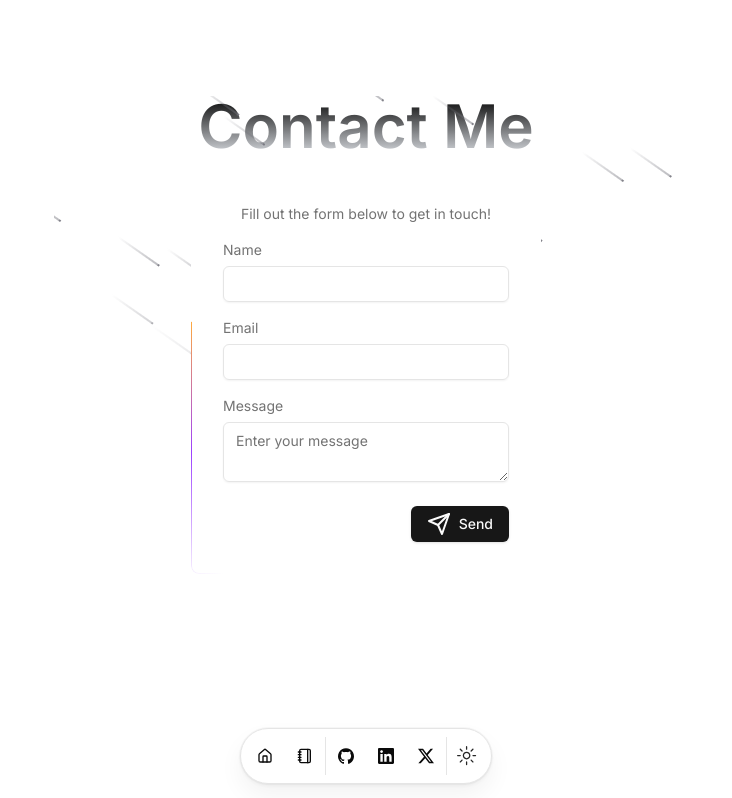
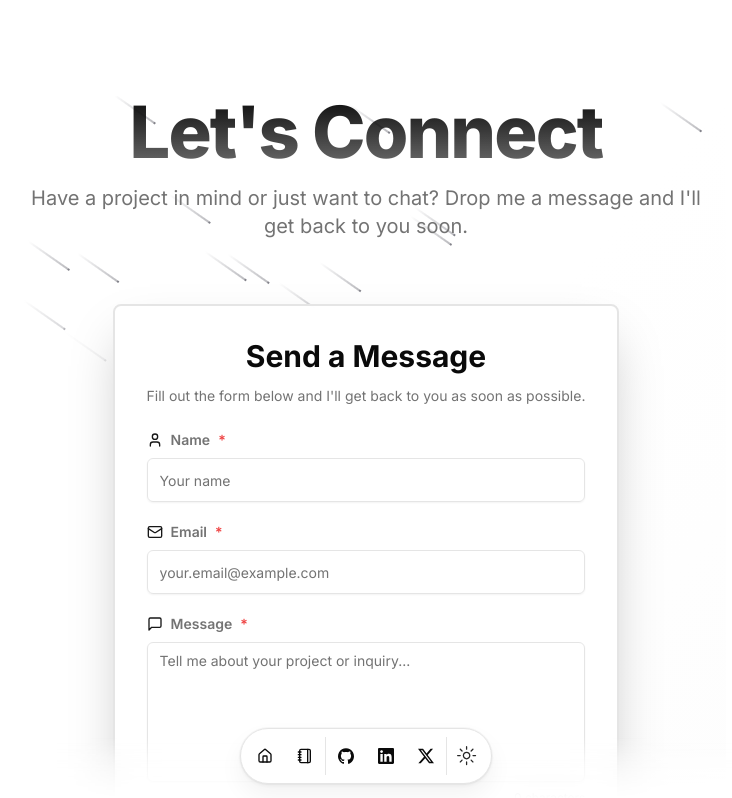
Before and after one commit to Mayank-Radadiya/my-Portfolio, a Next.js app: page /contact in a window 1280 px wide. Shown: the top 798 px of the page, without its empty margins (274-1006 px from the left). Built offline with nearby package versions, Linux system fonts and the light colour scheme.

Commit message:
Update Contect page Ui

```diff
--- a/src/app/contact/page.tsx
+++ b/src/app/contact/page.tsx
@@ -1,24 +1,17 @@
 "use client";
+
 import { Meteors } from "@/components/magicui/meteors";
-import { NextPage } from "next";
 import { Button } from "@/components/ui/button";
-import {
-  Card,
-  CardContent,
-  CardDescription,
-  CardFooter,
-  CardHeader,
-} from "@/components/ui/card";
+import { Card, CardContent, CardHeader } from "@/components/ui/card";
 import { Input } from "@/components/ui/input";
 import { BorderBeam } from "@/components/magicui/border-beam";
 import { Textarea } from "@/components/ui/textarea";
-import { Send } from "lucide-react";
-import { useRef, useState } from "react";
+import { Send, Mail, MessageSquare, User, CheckCircle2 } from "lucide-react";
+import { useState } from "react";
 import emailjs from "@emailjs/browser";
 import toast from "react-hot-toast";
 
-const Page: NextPage = () => {
-  const formRef = useRef<HTMLFormElement>(null);
+const Page: React.FC = () => {
   const [form, setForm] = useState({
     name: "",
     email: "",
@@ -31,18 +24,15 @@ const Page: NextPage = () => {
     e: React.ChangeEvent<HTMLInputElement | HTMLTextAreaElement>
   ) => {
     const { name, value } = e.target;
-    setForm((prev) => ({
-      ...prev,
-      [name]: value,
-    }));
+    setForm((prev) => ({ ...prev, [name]: value }));
   };
 
-  const handleSubmit = (e: React.FormEvent<HTMLFormElement>) => {
+  const handleSubmit = async (e: React.FormEvent<HTMLFormElement>) => {
     e.preventDefault();
     setLoading(true);
 
-    toast
-      .promise(
+    try {
+      await toast.promise(
         emailjs.send(
           process.env.NEXT_PUBLIC_EMAILJS_SERVICE_ID!,
           process.env.NEXT_PUBLIC_EMAILJS_TEMPLATE_ID!,
@@ -51,7 +41,7 @@ const Page: NextPage = () => {
             to_name: "Mayank",
             from_email: form.email,
             to_email: "mayankradadiya2@gmail.com",
-            message: `${form.email} ${form.message}`,
+            message: `Gmail:  ${form.email}  \n \n Message:  ${form.message}`,
           },
           process.env.NEXT_PUBLIC_EMAILJS_PUBLIC_KEY!
         ),
@@ -60,85 +50,160 @@ const Page: NextPage = () => {
           success: "Thank you! I will get back to you as soon as possible.",
           error: "Ahh, something went wrong. Please try again.",
         }
-      )
-      .then(() => {
+      );
+
+      setForm({ name: "", email: "", message: "" });
+    } catch (error) {
+      console.error(error);
+    } finally {
       setLoading(false);
-        setForm({ name: "", email: "", message: "" });
-      })
-      .catch((error) => {
-        setLoading(false);
-        console.error(error);
-      });
+    }
   };
 
   return (
-    <div className="relative flex h-full w-full flex-col items-center justify-center overflow-hidden rounded-lg">
-      <Meteors number={50} />
-      <span className="pointer-events-none whitespace-pre-wrap bg-gradient-to-b from-black to-gray-300/80 bg-clip-text text-center text-6xl font-semibold leading-none text-transparent dark:from-white dark:to-slate-900/10">
-        Contact Me
-      </span>
-      <Card className="relative w-[350px] overflow-hidden p-8 mt-4">
-        <CardHeader>
-          <CardDescription className="text-center mb-4">
-            Fill out the form below to get in touch!
-          </CardDescription>
+    <div className="relative h-full flex items-center justify-center overflow-hidden bg-gradient-to-br from-background via-background to-muted/20">
+      <Meteors number={30} />
+
+      <div className="w-full flex items-center justify-center flex-col z-10">
+        {/* Header Section */}
+        <div className="text-center mb-16 space-y-4">
+          <h1 className="bg-gradient-to-b from-foreground to-foreground/60 bg-clip-text text-4xl sm:text-5xl md:text-6xl lg:text-7xl font-extrabold text-transparent tracking-tight">
+            Let's Connect
+          </h1>
+          <p className="text-muted-foreground text-lg sm:text-xl max-w-2xl mx-auto">
+            Have a project in mind or just want to chat? Drop me a message and
+            I'll get back to you soon.
+          </p>
+        </div>
+
+        {/* Main Content */}
+        <div className="flex items-center justify-center  gap-8 ">
+          {/* Contact Form */}
+          <Card className="relative overflow-hidden backdrop-blur-sm bg-card/95 shadow-2xl border-2">
+            <CardHeader className="space-y-1 pb-6 pt-8 px-8">
+              <h2 className="text-3xl font-bold text-center mb-2">
+                Send a Message
+              </h2>
+              <p className="text-center text-muted-foreground text-sm">
+                Fill out the form below and I'll get back to you as soon as
+                possible.
+              </p>
             </CardHeader>
-        <CardContent>
-          <form onSubmit={handleSubmit} className="space-y-4">
-            <div className="grid w-full items-center gap-4">
-              <div className="flex flex-col space-y-1.5">
-                <label htmlFor="name">Name</label>
+
+            <CardContent className="px-8 pb-8">
+              <form onSubmit={handleSubmit} className="space-y-5">
+                {/* Name Input */}
+                <div className="space-y-2">
+                  <label
+                    htmlFor="name"
+                    className="text-sm font-semibold flex items-center gap-2"
+                  >
+                    <User className="h-4 w-4 text-primary" />
+                    Name <span className="text-red-500">*</span>
+                  </label>
                   <Input
                     id="name"
                     name="name"
                     type="text"
+                    placeholder="Your name"
                     value={form.name}
                     onChange={handleChange}
+                    className="h-11 transition-all"
                     required
                   />
                 </div>
-              <div className="flex flex-col space-y-1.5">
-                <label htmlFor="email">Email</label>
+
+                {/* Email Input */}
+                <div className="space-y-2">
+                  <label
+                    htmlFor="email"
+                    className="text-sm font-semibold flex items-center gap-2"
+                  >
+                    <Mail className="h-4 w-4 text-primary" />
+                    Email <span className="text-red-500">*</span>
+                  </label>
                   <Input
                     id="email"
                     name="email"
                     type="email"
+                    placeholder="your.email@example.com"
                     value={form.email}
                     onChange={handleChange}
+                    className="h-11 transition-all"
                     required
                   />
                 </div>
-              <div className="flex flex-col space-y-1.5">
-                <label htmlFor="message">Message</label>
+
+                {/* Message Textarea */}
+                <div className="space-y-2">
+                  <label
+                    htmlFor="message"
+                    className="text-sm font-semibold flex items-center gap-2"
+                  >
+                    <MessageSquare className="h-4 w-4 text-primary" />
+                    Message <span className="text-red-500">*</span>
+                  </label>
                   <Textarea
                     id="message"
                     name="message"
-                  placeholder="Enter your message"
+                    placeholder="Tell me about your project or inquiry..."
                     value={form.message}
                     onChange={handleChange}
+                    className="min-h-[140px] resize-none transition-all"
                     required
                   />
+                  <p className="text-xs text-muted-foreground text-right">
+                    {form.message.length} characters
+                  </p>
                 </div>
-            </div>
-            <CardFooter className="flex items-center justify-end">
+
+                {/* Submit Button */}
+                <div className="pt-4">
                   <Button
                     type="submit"
-                className="hover:shadow-md hover:bg-slate-700 transition-all duration-300 ease-in-out"
+                    size="lg"
+                    className="w-full h-12 text-base font-semibold hover:shadow-lg transition-all duration-300 hover:scale-[1.02]"
                     disabled={loading}
                   >
                     {loading ? (
-                  "Sending..."
+                      <span className="flex items-center gap-2">
+                        <svg
+                          className="animate-spin h-5 w-5"
+                          xmlns="http://www.w3.org/2000/svg"
+                          fill="none"
+                          viewBox="0 0 24 24"
+                        >
+                          <circle
+                            className="opacity-25"
+                            cx="12"
+                            cy="12"
+                            r="10"
+                            stroke="currentColor"
+                            strokeWidth="4"
+                          ></circle>
+                          <path
+                            className="opacity-75"
+                            fill="currentColor"
+                            d="M4 12a8 8 0 018-8V0C5.373 0 0 5.373 0 12h4zm2 5.291A7.962 7.962 0 014 12H0c0 3.042 1.135 5.824 3 7.938l3-2.647z"
+                          ></path>
+                        </svg>
+                        Sending...
+                      </span>
                     ) : (
-                  <>
-                    <Send className="mr-2" /> Send
-                  </>
+                      <span className="flex items-center gap-2">
+                        <Send className="h-5 w-5" />
+                        Send Message
+                      </span>
                     )}
                   </Button>
-            </CardFooter>
+                </div>
               </form>
             </CardContent>
-        <BorderBeam duration={8} size={250} />
+
+            <BorderBeam duration={12} size={350} />
           </Card>
+        </div>
+      </div>
     </div>
   );
 };
--- a/src/app/globals.css
+++ b/src/app/globals.css
@@ -1,6 +1,12 @@
 @tailwind base;
 @tailwind components;
 @tailwind utilities;
+
+html,
+body {
+  transition: background-color 0.4s ease, color 0.3s ease;
+  font-family: var(--font-sans);
+}
 
 @layer base {
     :root {
--- a/src/app/layout.tsx
+++ b/src/app/layout.tsx
@@ -52,7 +52,7 @@ export default function RootLayout({
     <html lang="en" suppressHydrationWarning>
       <body
         className={cn(
-          "min-h-screen bg-background font-sans antialiased max-w-2xl mx-auto py-12 sm:py-24 px-6",
+          "min-h-screen bg-background font-sans antialiased max-w-3xl mx-auto py-12 sm:py-24 px-6",
           fontSans.variable
         )}
       >
```
Lines whose indentation alone changed are shown as unchanged.
